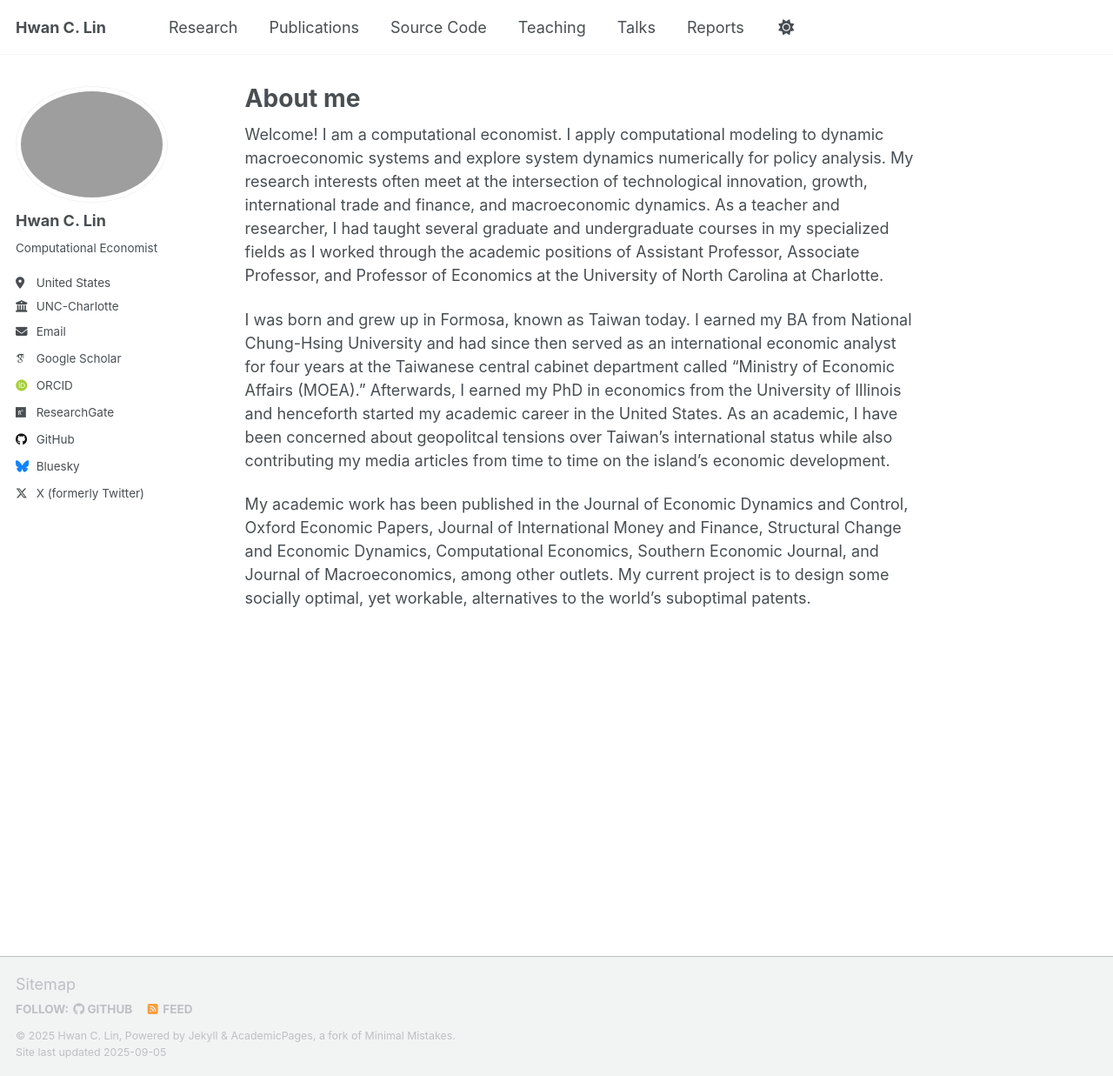
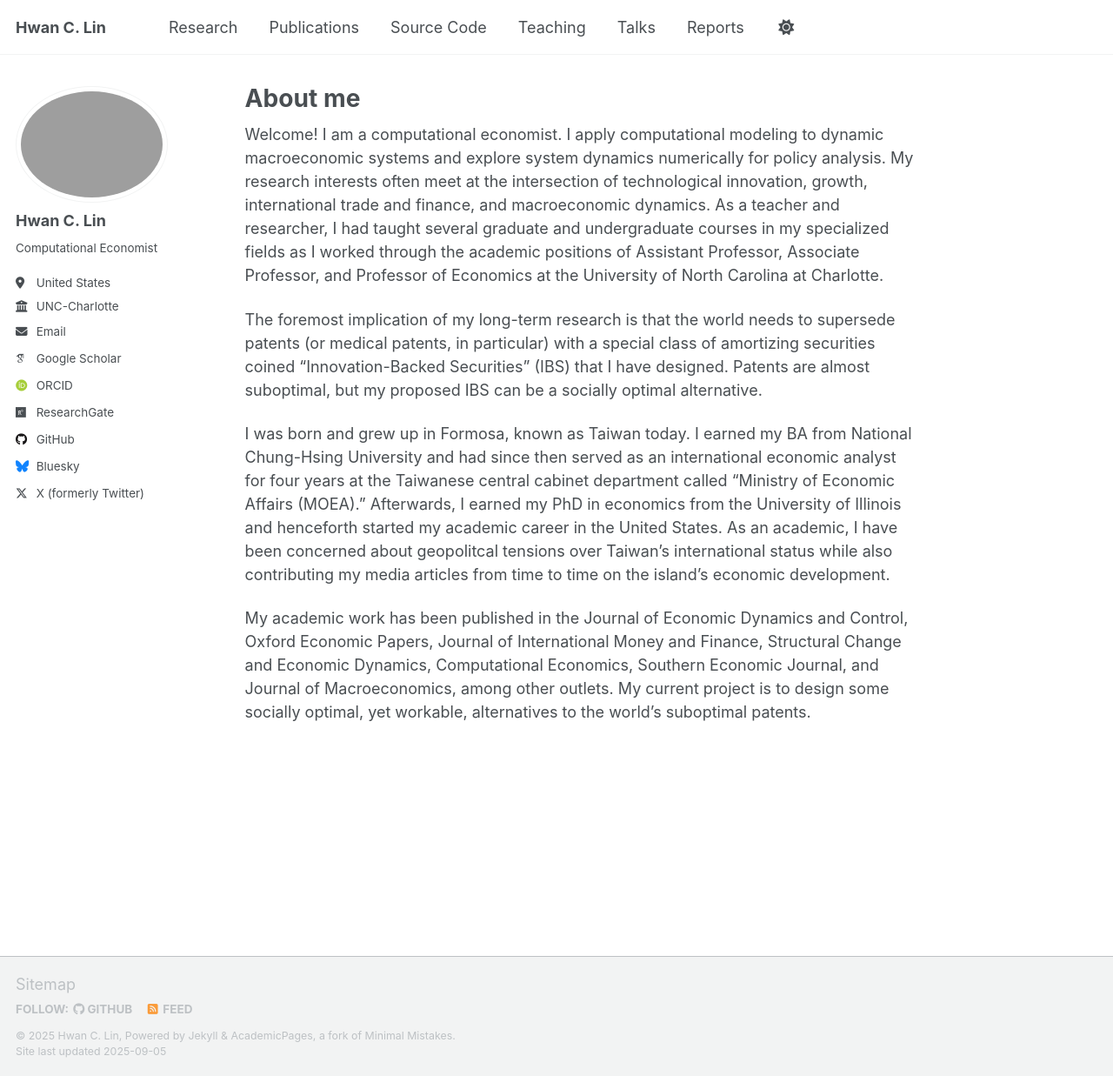
Before and after one commit to hwanclin/hwanclin.github.io, a Jekyll site: the page built from _pages/about.md, in a window 1280 px wide and 1237 px high. Shown: the whole window at 87% size. Built offline with Jekyll 4.4.1, drawn with Linux system fonts in a browser that asks for light colours; some web fonts are replaced; a script that is not in the unit is left out.

Commit message:
Update about.md

```diff
--- a/_pages/about.md
+++ b/_pages/about.md
@@ -9,6 +9,8 @@ redirect_from:
 
 Welcome! I am a computational economist. I apply computational modeling to dynamic macroeconomic systems and explore system dynamics numerically for policy analysis. My research interests often meet at the intersection of technological innovation, growth, international trade and finance, and macroeconomic dynamics. As a teacher and researcher, I had taught several graduate and undergraduate courses in my specialized fields as I worked through the academic positions of Assistant Professor, Associate Professor, and Professor of Economics at the University of North Carolina at Charlotte.
 
+The foremost implication of my long-term research is that the world needs to supersede patents (or medical patents, in particular) with a special class of amortizing securities coined "Innovation-Backed Securities" (IBS) that I have designed. Patents are almost suboptimal, but my proposed IBS can be a socially optimal alternative.
+
 I was born and grew up in Formosa, known as Taiwan today. I earned my BA from National Chung-Hsing University and had since then served as an international economic analyst for four years at the Taiwanese central cabinet department called "Ministry of Economic Affairs (MOEA)." Afterwards, I earned my PhD in economics from the University of Illinois and henceforth started my academic career in the United States. As an academic, I have been concerned about geopolitcal tensions over Taiwan's international status while also contributing my media articles from time to time on the island’s economic development.
 
 My academic work has been published in the Journal of Economic Dynamics and Control, Oxford Economic Papers, Journal of International Money and Finance, Structural Change and Economic Dynamics, Computational Economics, Southern Economic Journal, and Journal of Macroeconomics, among other outlets. My current project is to design some socially optimal, yet workable, alternatives to the world's suboptimal patents.
```
